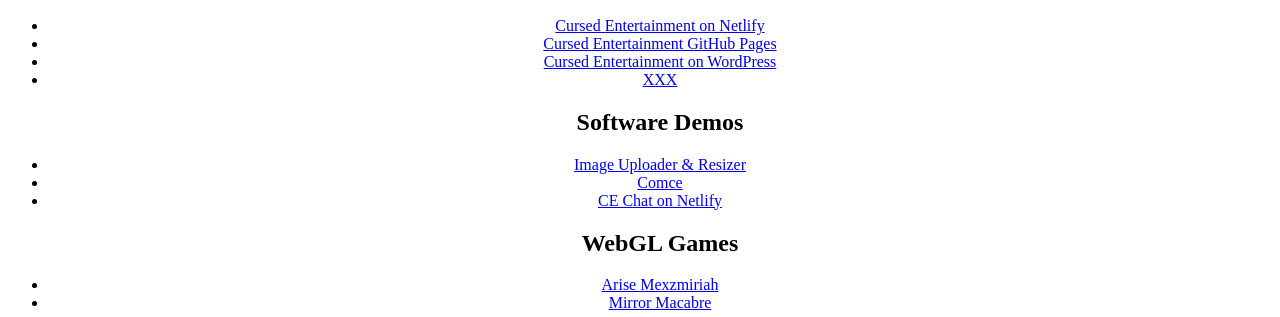
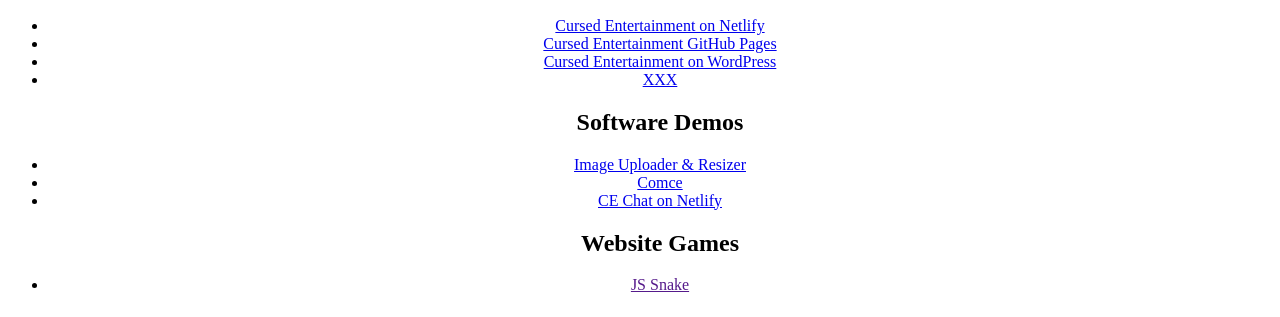
Before and after one commit to Cursed-Entertainment/cursed-directory, a plain HTML site: page index.html in a window 1280 px wide. Shown: the part 622-939 px from the top of the page. Drawn offline with Linux system fonts and the light colour scheme; a small style sheet from the web is missing.

Commit message:
Update index.html

```diff
--- a/index.html
+++ b/index.html
@@ -27,6 +27,8 @@
         <li><a href="https://image-uploader-resizer.onrender.com/" target="_blank">Image Uploader & Resizer</a></li>
         <li><a href="https://comce.onrender.com/" target="_blank">Comce</a></li>
         <li><a href="https://ce-chat.netlify.app/" target="_blank">CE Chat on Netlify</a></li>
+         <h2>Website Games</h2>
+        <li ><a href="" target="_blank">JS Snake</a></li>
         <h2>WebGL Games</h2>
         <li><a href="https://arise-mexzmiriah.netlify.app/">Arise Mexzmiriah</a></li>
         <li><a href="https://mirror-macabre.netlify.app/">Mirror Macabre</a></li>
```
